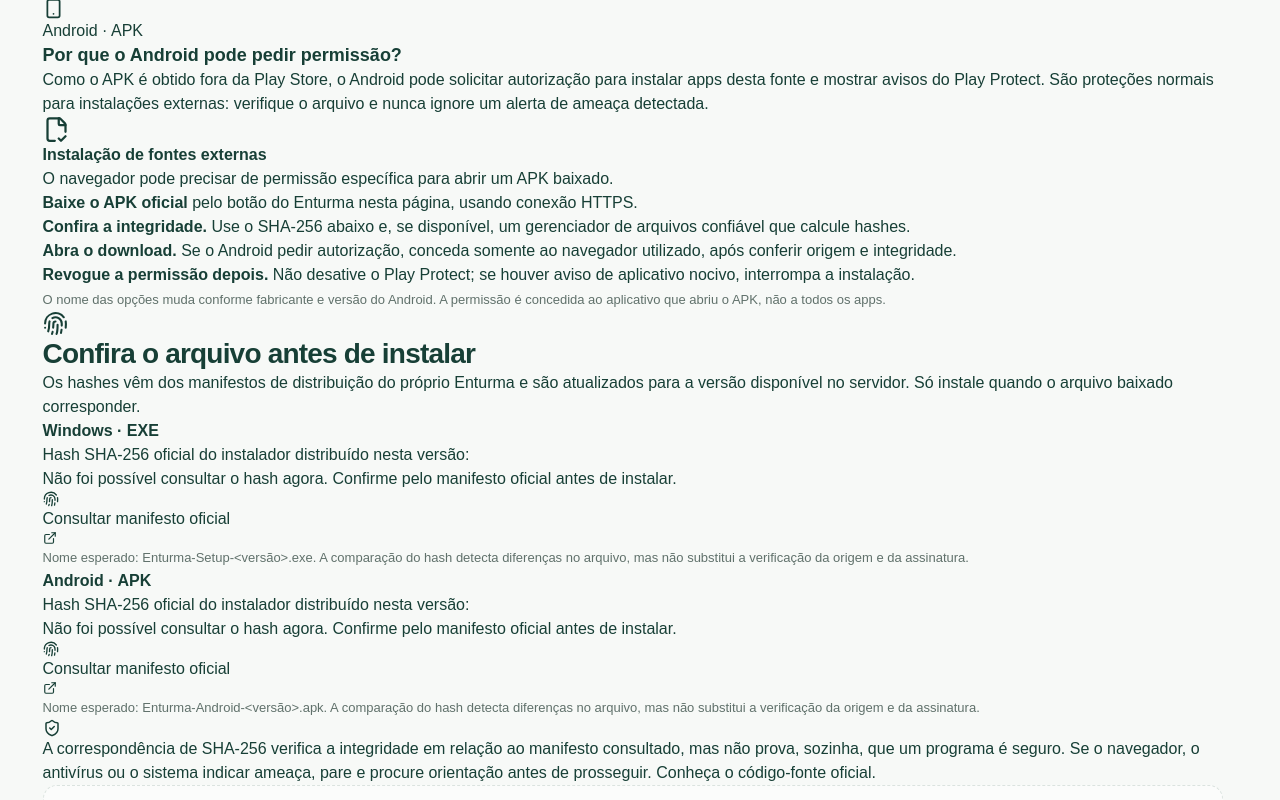
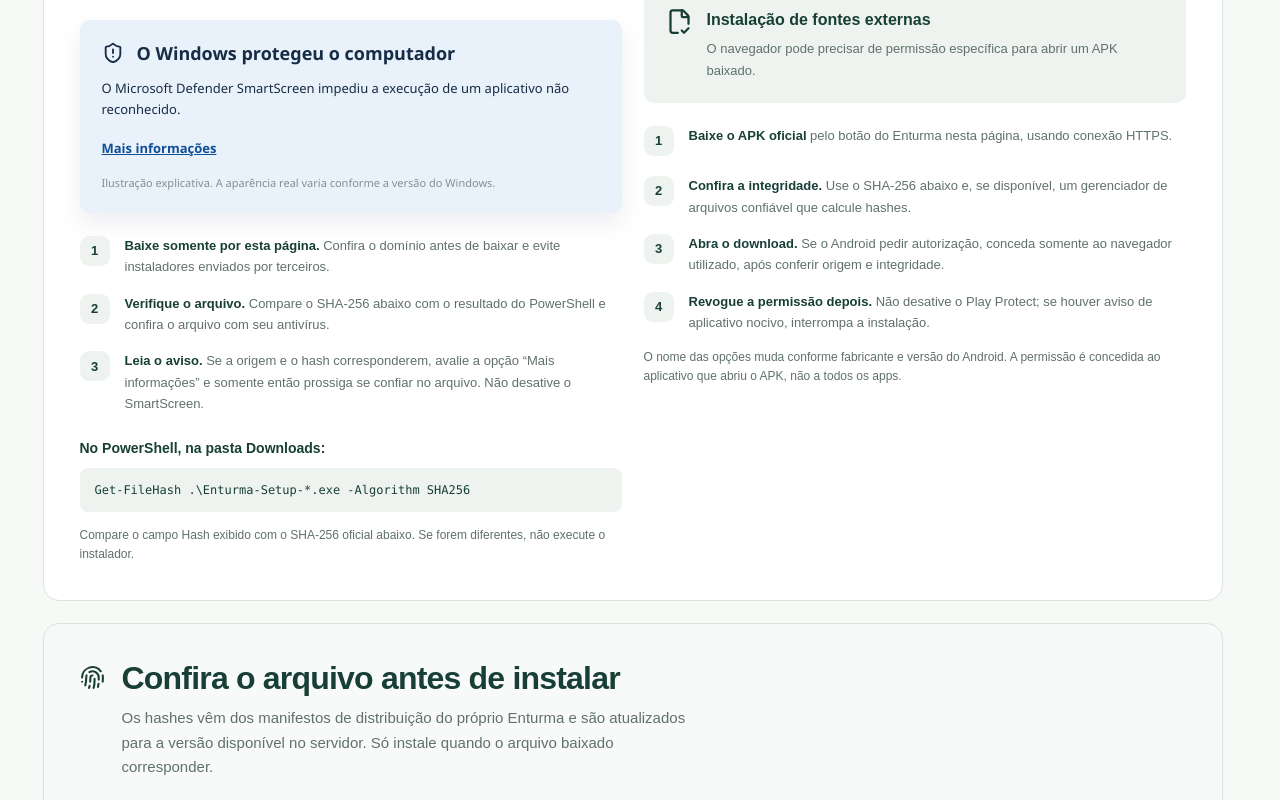
Before and after one commit to luizcordeiro155/Enturma, a Next.js app in the folder apps/web/: page /download in a window 1280 px wide. Shown: the part 1640-2440 px from the top of the page. Built offline with nearby package versions, Linux system fonts and the light colour scheme; no server answers.

Commit message:
style(download): guia de instalação responsivo e verificação de integridade

```diff
--- a/apps/web/src/app/download/download.module.css
+++ b/apps/web/src/app/download/download.module.css
@@ -637,3 +637,194 @@
     grid-template-columns: 1fr;
   }
 }
+
+/* Installation safety guide — aligns with the existing Enturma surfaces. */
+.safetySection {
+  margin: 34px 0 22px;
+  padding: clamp(22px, 3.5vw, 36px);
+  border: 1px solid var(--border);
+  border-radius: 16px;
+  background: var(--surface);
+}
+.safetyIntro { display: grid; gap: 22px; }
+.safetyHeading { display: flex; gap: 18px; align-items: flex-start; }
+.safetyHeading > svg { flex: 0 0 auto; margin-top: 4px; color: var(--ink); }
+.safetyHeading h2, .verifyHeader h2 {
+  margin: 0 0 9px;
+  color: var(--ink);
+  font-size: clamp(25px, 3.2vw, 38px);
+  line-height: 1.15;
+  letter-spacing: -0.025em;
+}
+.safetyHeading p, .verifyHeader p {
+  margin: 0;
+  max-width: 70ch;
+  color: var(--muted);
+  line-height: 1.65;
+  font-size: 15px;
+}
+.safetyStatus {
+  display: flex;
+  align-items: flex-start;
+  gap: 13px;
+  padding: 15px 18px;
+  border-radius: 12px;
+  background: var(--soft);
+  color: var(--ink);
+  font-size: 14px;
+  line-height: 1.65;
+}
+.safetyStatus svg { flex: none; margin-top: 2px; }
+.safetyPlatforms { display: grid; grid-template-columns: 1fr 1fr; gap: 22px; margin-top: 26px; }
+.safetyPlatform { min-width: 0; padding: 24px 0 0; border-top: 1px solid var(--border); }
+.safetyPlatform h3 {
+  margin: 15px 0 10px;
+  color: var(--ink);
+  font-size: clamp(21px, 2.6vw, 27px);
+  line-height: 1.24;
+  letter-spacing: -0.02em;
+}
+.safetyPlatform > p { margin: 0; color: var(--muted); font-size: 14px; line-height: 1.72; }
+.platformTitle { display: inline-flex; align-items: center; gap: 10px; color: var(--ink); font-size: 14px; font-weight: 750; }
+.windowsNotice {
+  margin: 20px 0 22px;
+  padding: 22px;
+  border-radius: 10px;
+  background: #e9f1fb;
+  color: #172c45;
+  font-family: "Segoe UI", Arial, sans-serif;
+  box-shadow: 0 10px 25px rgb(20 40 75 / 8%);
+}
+.windowsNoticeTitle { display: flex; align-items: center; gap: 13px; font-size: 18px; font-weight: 700; line-height: 1.3; }
+.windowsNotice p { margin: 13px 0 15px; font-size: 13px; line-height: 1.6; }
+.windowsNotice span { color: #104e96; text-decoration: underline; font-size: 13px; font-weight: 700; }
+.windowsNotice small { display: block; margin-top: 16px; font-size: 11px; line-height: 1.45; opacity: .75; }
+.androidNotice {
+  display: flex;
+  align-items: flex-start;
+  gap: 14px;
+  margin: 20px 0 22px;
+  padding: 22px;
+  border-radius: 10px;
+  background: var(--soft);
+  color: var(--ink);
+}
+.androidNotice svg { flex: none; }
+.androidNotice strong { display: block; font-size: 16px; }
+.androidNotice p { margin: 6px 0 0; color: var(--muted); font-size: 13px; line-height: 1.65; }
+.guideSteps { list-style: none; counter-reset: guide; display: grid; gap: 15px; margin: 0; padding: 0; }
+.guideSteps li {
+  position: relative;
+  min-height: 35px;
+  padding: 0 0 0 45px;
+  color: var(--muted);
+  font-size: 13px;
+  line-height: 1.65;
+  counter-increment: guide;
+}
+.guideSteps li::before {
+  content: counter(guide);
+  position: absolute;
+  left: 0;
+  top: 1px;
+  display: grid;
+  place-items: center;
+  width: 30px;
+  height: 30px;
+  border-radius: 9px;
+  background: var(--soft);
+  color: var(--ink);
+  font-size: 13px;
+  font-weight: 800;
+}
+.guideSteps strong { color: var(--ink); }
+.commandLead { margin: 21px 0 8px !important; color: var(--ink) !important; font-weight: 700; }
+.commandLine {
+  display: block;
+  overflow-x: auto;
+  padding: 13px 15px;
+  border-radius: 8px;
+  background: var(--soft);
+  color: var(--ink);
+  font-size: 12px;
+  white-space: nowrap;
+  user-select: all;
+}
+.platformFootnote { display: block; margin-top: 14px; color: var(--muted); font-size: 12px; line-height: 1.6; }
+.verifySection {
+  display: grid;
+  gap: 22px;
+  margin: 0 0 34px;
+  padding: clamp(22px, 3.5vw, 36px);
+  border: 1px solid var(--border);
+  border-radius: 16px;
+  background: color-mix(in srgb, var(--soft) 42%, var(--surface));
+}
+.verifyHeader { display: flex; align-items: flex-start; gap: 17px; }
+.verifyHeader > svg { flex: none; margin-top: 5px; color: var(--ink); }
+.verifyHeader h2 { font-size: clamp(23px, 3vw, 32px); }
+.integrityGrid { display: grid; grid-template-columns: repeat(2, minmax(0, 1fr)); gap: 14px; }
+.integrityCard {
+  display: flex;
+  flex-direction: column;
+  align-items: flex-start;
+  gap: 11px;
+  min-width: 0;
+  padding: 22px;
+  border: 1px solid var(--border);
+  border-radius: 12px;
+  background: var(--surface);
+}
+.integrityCardHead { display: flex; flex-wrap: wrap; align-items: center; justify-content: space-between; gap: 10px; width: 100%; }
+.integrityCardHead strong { color: var(--ink); font-size: 16px; }
+.integrityCardHead span { color: var(--muted); font-size: 12px; }
+.integrityCard p, .integrityCard small { margin: 0; color: var(--muted); font-size: 12px; line-height: 1.6; }
+.integrityState { display: flex; align-items: center; gap: 8px; }
+.integrityHash {
+  display: block;
+  width: 100%;
+  overflow-wrap: anywhere;
+  padding: 11px 12px;
+  border-radius: 8px;
+  background: var(--soft);
+  color: var(--ink);
+  font-size: 12px;
+  line-height: 1.7;
+}
+.hashCopy, .manifestLink {
+  display: inline-flex;
+  justify-content: center;
+  align-items: center;
+  gap: 7px;
+  min-height: 36px;
+  border-radius: 8px;
+  font-size: 12px;
+  font-weight: 700;
+}
+.hashCopy {
+  padding: 7px 12px;
+  border: 1px solid var(--border);
+  background: var(--soft);
+  color: var(--ink);
+}
+.hashCopy:hover { background: var(--surface-hover); }
+.manifestLink { color: var(--ink); text-decoration: underline; text-underline-offset: 3px; }
+.verifyFooter { display: flex; gap: 12px; color: var(--muted); font-size: 12px; line-height: 1.75; }
+.verifyFooter svg { flex: none; margin-top: 2px; color: var(--ink); }
+.verifyFooter a { color: var(--ink); font-weight: 700; }
+.safetySection :is(a, button):focus-visible, .verifySection :is(a, button):focus-visible { outline: 3px solid var(--ink); outline-offset: 3px; }
+@media (max-width: 900px) {
+  .safetyPlatforms, .integrityGrid { grid-template-columns: 1fr; }
+}
+@media (max-width: 640px) {
+  .safetySection, .verifySection { padding: 20px 16px; border-radius: 12px; }
+  .safetyHeading, .verifyHeader { gap: 12px; }
+  .safetyHeading > svg, .verifyHeader > svg { width: 22px; }
+  .safetyHeading h2 { font-size: 27px; }
+  .safetyPlatform { padding-top: 20px; }
+  .windowsNotice, .androidNotice { padding: 17px; }
+  .integrityCard { padding: 17px; }
+}
+@media (prefers-reduced-motion: reduce) {
+  .safetySection *, .verifySection * { scroll-behavior: auto; transition: none !important; }
+}
```
